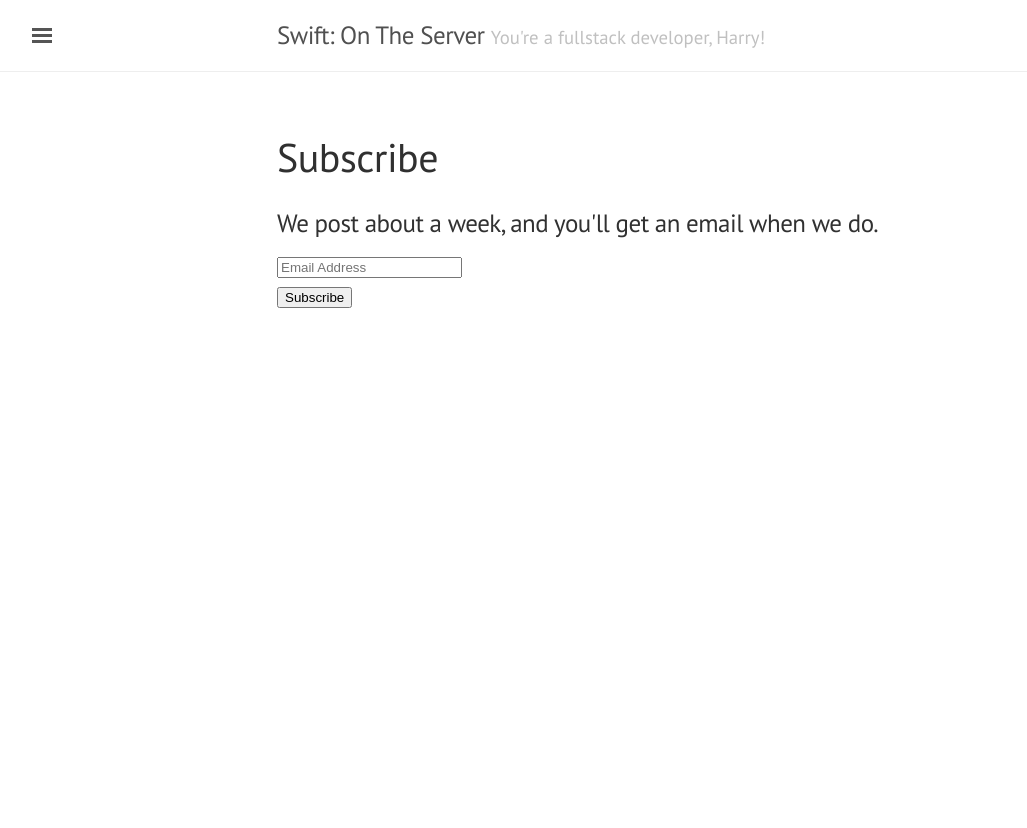
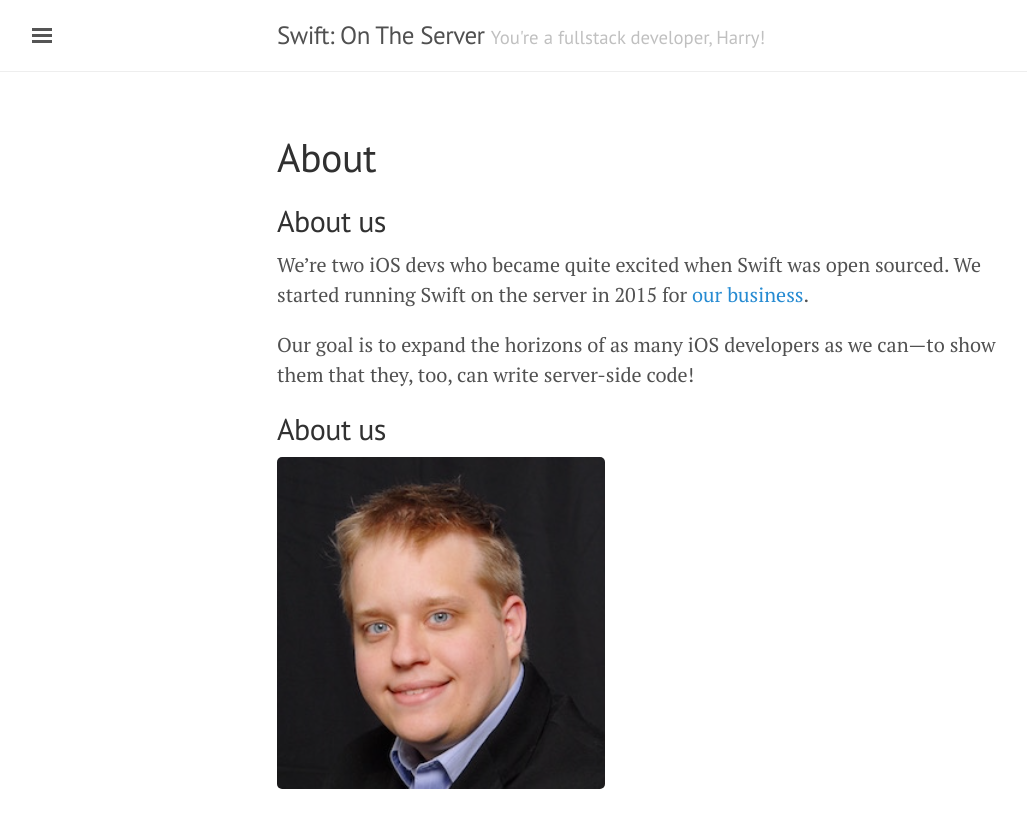
Before and after one commit to jalague/wallacemurry, a Jekyll site: the page built from about.md, in a window 1280 px wide. Shown: the top 828 px of the page, without its empty margins (3-1030 px from the left). Built offline with Jekyll 4.4.1, drawn with Linux system fonts in a browser that asks for light colours.

Commit message:
add drew + file name changes

```diff
--- a/about.md
+++ b/about.md
@@ -1,17 +1,15 @@
 ---
 layout: page
-title: Subscribe
+title: About
 ---
 
+## About us
 
-<form role="form" action ="https://formspree.io/james@caffei.net" method="POST">
-<h2><small>We post about a week, and you'll get an email when we do.</small></h2>
+We're two iOS devs who became quite excited when Swift was open sourced. We started running Swift on the server in 2015 for [our business](http://caffei.net).
 
-<div class="form-group">
-<input type="email" name="email" id="display_name" class="form-control input-lg" placeholder="Email Address" tabindex="3">
-</div>
+Our goal is to expand the horizons of as many iOS developers as we can—to show them that they, too, can write server-side code!
 
-<div class="row">
-<div class="col-xs-12 col-md-12"><input type="submit" value="Subscribe" class="btn btn-primary btn-block btn-lg" tabindex="7" id="register-button-on-page"></div>
-</div>
-</form>
+## About us
+
+
+![drew-profile]({{ site.url}}public/images/drew-profile.png)
```
Also changed, not shown: subscribe.md (added, +17 -0 lines), public/images/drew-profile.png (added).
